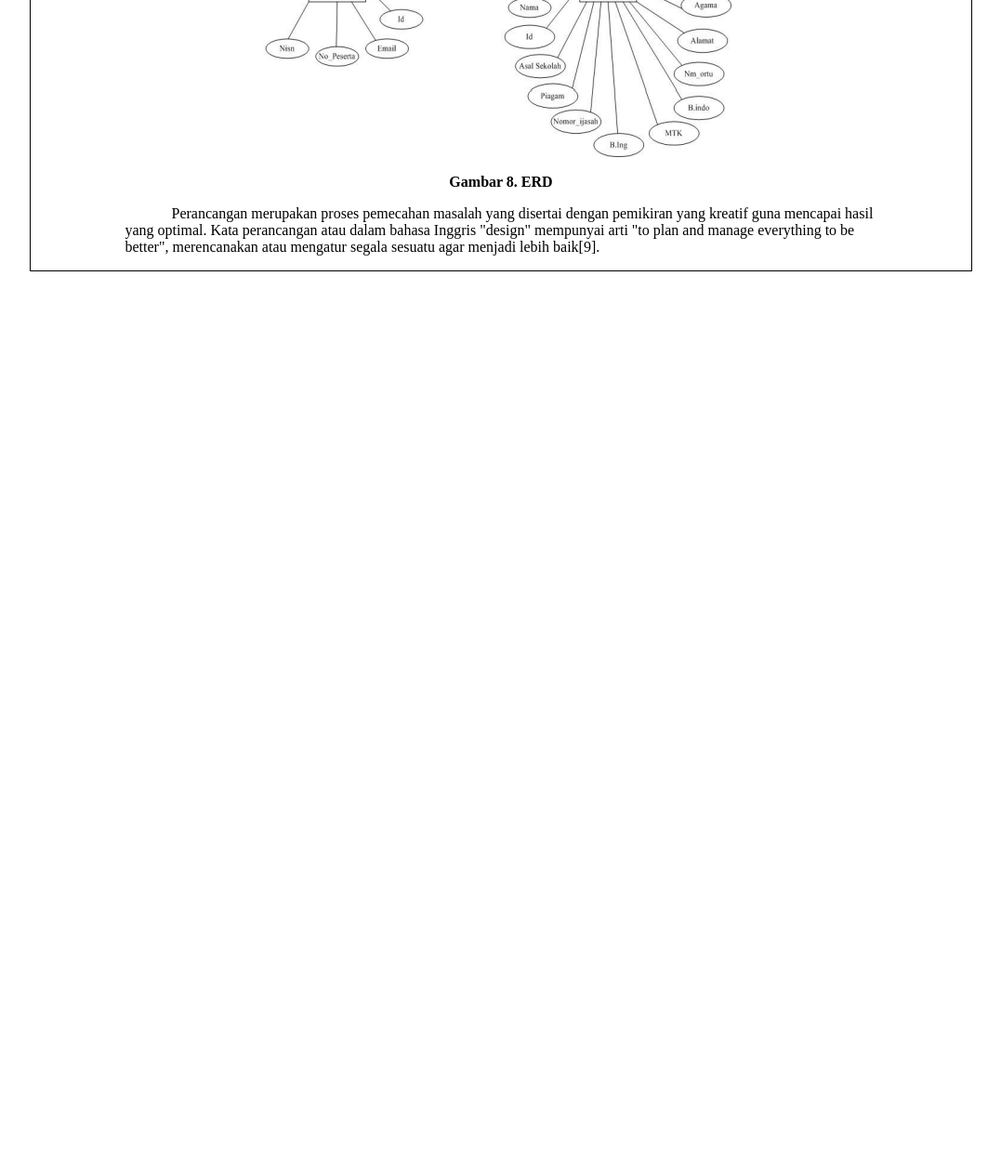
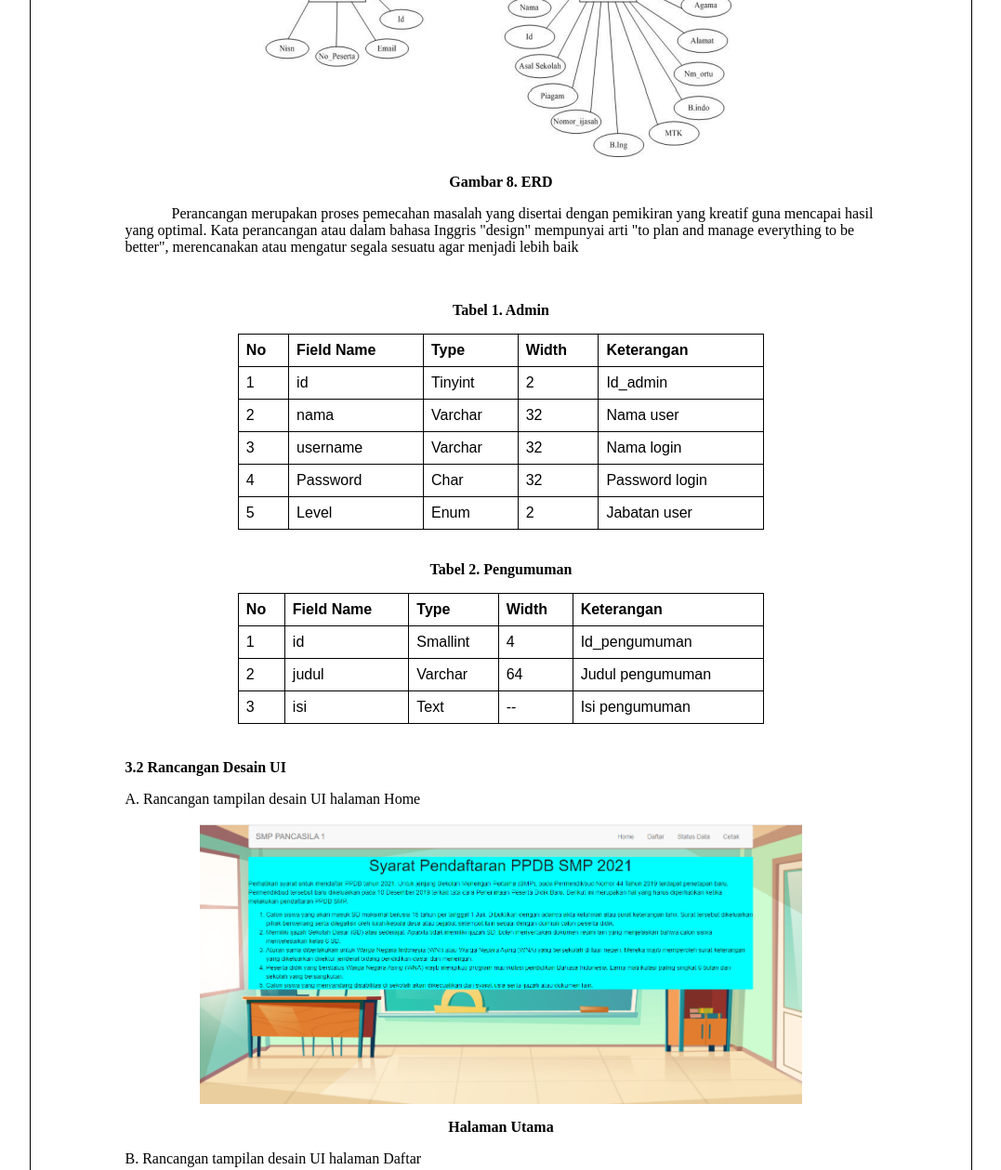
Before and after one commit to cornelliusagova/kel4_mtd_agile_p11, a plain HTML site: page index.html in a window 1280 px wide. Shown: the part 6299-7558 px from the top of the page at 93% size, without its empty margins (101-1178 px from the left). Before the commit the page ends 6599 px from the top, so only its background shows below. Drawn offline with Linux system fonts and the light colour scheme.

Commit message:
menambahkan tabel dan rancangan desain ui

```diff
--- a/index.html
+++ b/index.html
@@ -133,10 +133,94 @@
                 <p style="text-indent: 50px;">Perancangan merupakan proses pemecahan masalah yang disertai dengan pemikiran yang
                 kreatif guna mencapai hasil yang optimal. Kata perancangan atau dalam bahasa Inggris
                 "design" mempunyai arti "to plan and manage everything to be better", merencanakan atau
-                mengatur segala sesuatu agar menjadi lebih baik[9].</p>
+                mengatur segala sesuatu agar menjadi lebih baik</p>
 
-
-
+                <br>
+                <p style= " text-align: center;"><b>Tabel 1. Admin</b></p>
+                <table>
+                    <tr>
+                      <th>No</th>
+                      <th>Field Name </th>
+                      <th>Type</th>
+                      <th>Width </th>
+                      <th>Keterangan</th>
+                    </tr>
+                    <tr>
+                      <td>1</td>
+                      <td>id</td>
+                      <td>Tinyint </td>
+                      <td>2</td>
+                      <td>Id_admin </td>
+                    </tr>
+                    <tr>
+                      <td>2</td>
+                      <td>nama </td>
+                      <td>Varchar </td>
+                      <td>32</td>
+                      <td>Nama user</td>
+                    </tr>
+                    <tr>
+                      <td>3</td>
+                      <td>username</td>
+                      <td>Varchar</td>
+                      <td>32</td>
+                      <td>Nama login</td>
+                    </tr>
+                    <tr>
+                      <td>4</td>
+                      <td>Password </td>
+                      <td>Char</td>
+                      <td>32</td>
+                      <td>Password login </td>
+                    </tr>
+                    <tr>
+                      <td>5</td>
+                      <td>Level </td>
+                      <td>Enum </td>
+                      <td>2</td>
+                      <td>Jabatan user </td>
+                    </tr>
+                  </table>
+                  <br>
+                  <p style= " text-align: center;"><b>Tabel 2. Pengumuman</b></p>
+                  <table>
+                    <tr>
+                      <th>No</th>
+                      <th>Field Name </th>
+                      <th>Type</th>
+                      <th>Width </th>
+                      <th>Keterangan</th>
+                    </tr>
+                    <tr>
+                      <td>1</td>
+                      <td>id</td>
+                      <td>Smallint </td>
+                      <td>4</td>
+                      <td>Id_pengumuman </td>
+                    </tr>
+                    <tr>
+                      <td>2</td>
+                      <td>judul </td>
+                      <td>Varchar </td>
+                      <td>64</td>
+                      <td>Judul pengumuman</td>
+                    </tr>
+                    <tr>
+                      <td>3</td>
+                      <td>isi</td>
+                      <td>Text</td>
+                      <td>--</td>
+                      <td>Isi pengumuman</td>
+                    </tr>
+                </table>
+                <br><br>
+                <h3>3.2 Rancangan Desain UI</h3>
+                <p>A. Rancangan tampilan desain UI  halaman Home</p>
+                <img src="index.png" style="display:block; margin:auto; width:80%;">
+                <p style= " text-align: center;"><b>Halaman Utama</b></p>
+                <p>B. Rancangan tampilan desain UI  halaman Daftar</p>
+                <img src="daftar.png" style="display:block; margin:auto;width:80%;">
+                <p style= " text-align: center;"><b>Halaman daftar</b></p>
             </div>
         </div>
 
--- a/style.css
+++ b/style.css
@@ -29,3 +29,15 @@ h3 {
     text-align: center;
     font-size: 16px;
 }
+table {
+    font-family: arial, sans-serif;
+    border-collapse: collapse;
+    width: 70%;
+    margin : 0 auto;
+  }
+
+  td, th {
+    border: 1px solid black;
+    text-align: left;
+    padding: 8px;
+  }
```
Also changed, not shown: daftar.png (added), index.png (added).
